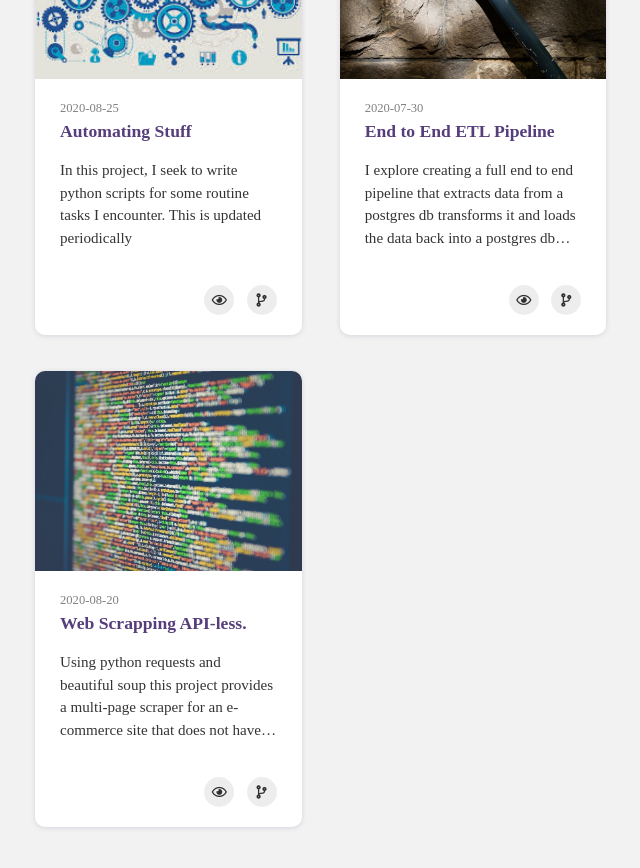
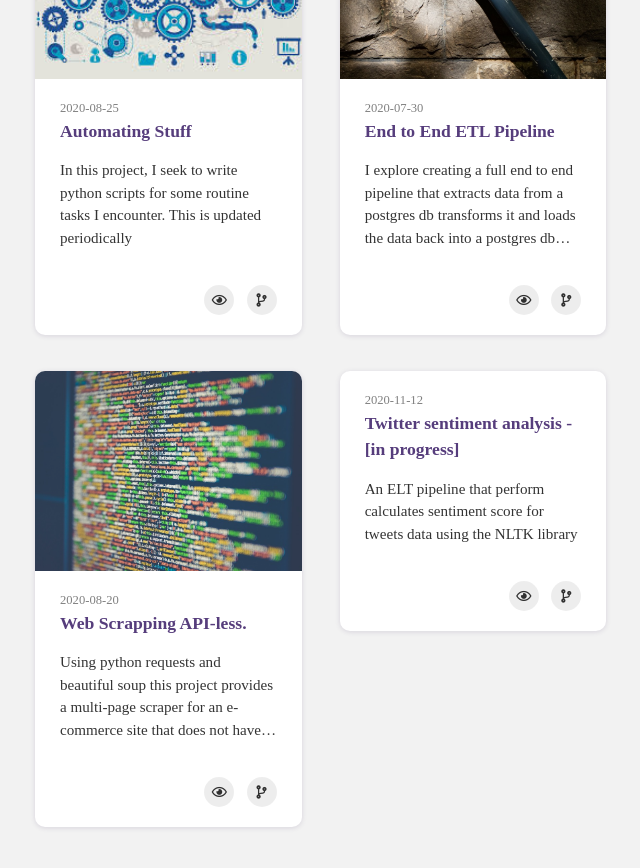
Before and after one commit to cliffordEmmanuel/cliffordEmmanuel.github.io, a Jekyll site: the page built from portfolio.html, in a window 1280 px wide and 900 px high, scrolled down 755 px. Shown: the top 868 px of the window, without its empty margins (167-807 px from the left). Built offline with Jekyll 4.4.1, drawn with Linux system fonts in a browser that asks for light colours; nearby versions of some CDN libraries; some web fonts are replaced.

Commit message:
adding a sentiment project description

```diff
--- a/_data/projects.yml
+++ b/_data/projects.yml
@@ -51,3 +51,17 @@
         # - title : End to End ETL Pipeline.
         #   image : etl.png
         #   description : This project builds a typical end to end Extract Transform Load pipeline on a test data, using postgres, pyspark and AWS S3 bucket. https://github.com/cliffordEmmanuel/BlossomAcademy_DataEngineering/tree/master/project3 Click here to view on github</a>
+
+- project :
+    print : True # If 'False' is selected, it will not be displayed in 'home.html > aside > .proj-content'.
+    modal : False # If 'True' is selected, modal can open in 'portfolio.html'.
+    url :  https://github.com/cliffordEmmanuel/Exploring_Data_Engineering/tree/master/pipelining_for_tweets_sentiment_analysis
+    image :  # path: assets/project/ image source: https://medium.com/python-in-plain-english/introduction-to-sentiment-analysis-using-python-nltk-library-f00c227ef56e
+    date : 2020-11-12
+    title : Twitter sentiment analysis - [in progress]
+    summary :  Writing scripts for sentiment analysis.
+    description :  An ELT pipeline that perform calculates sentiment score for tweets data using the NLTK library
+    # contents :
+    #     # - title :
+    #     #   image :
+    #     #   description :
```
